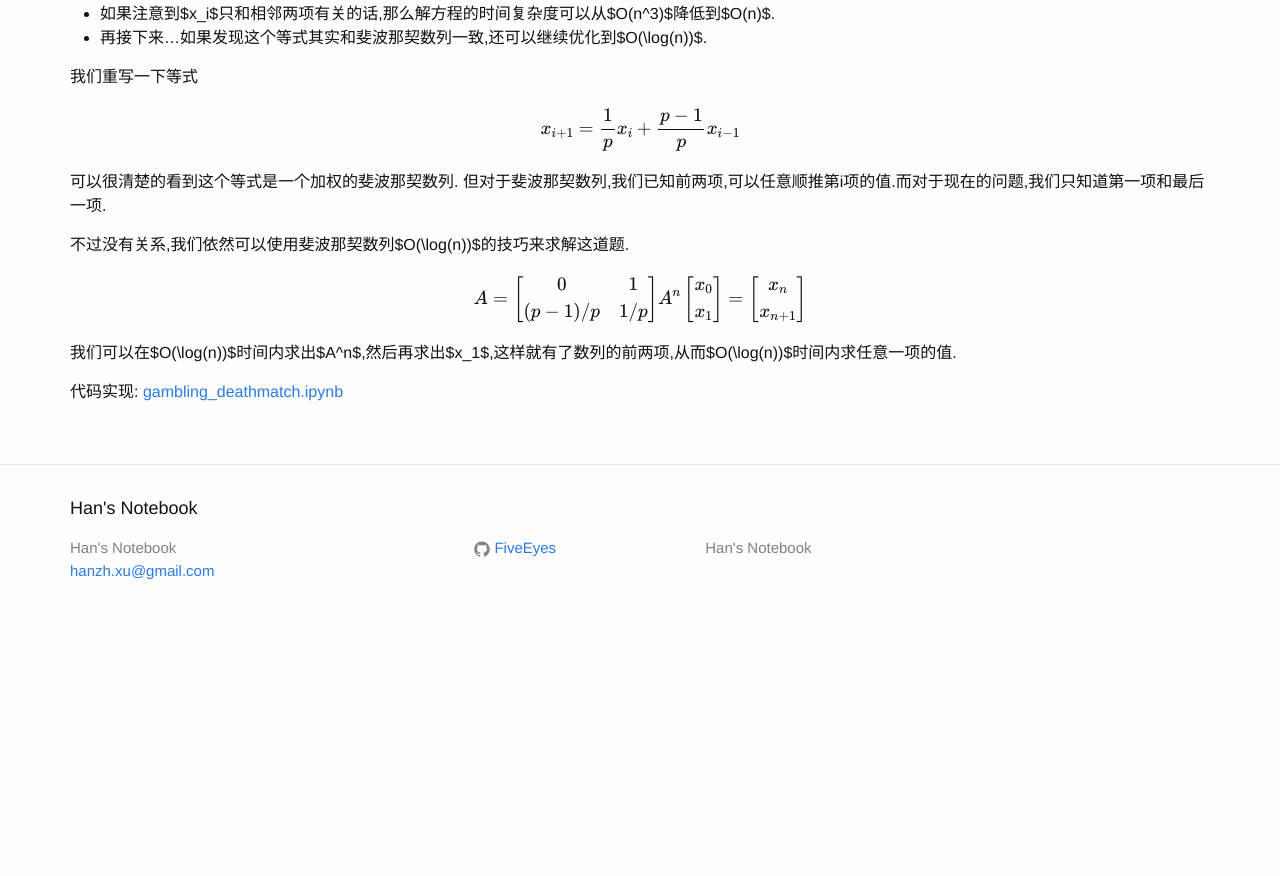
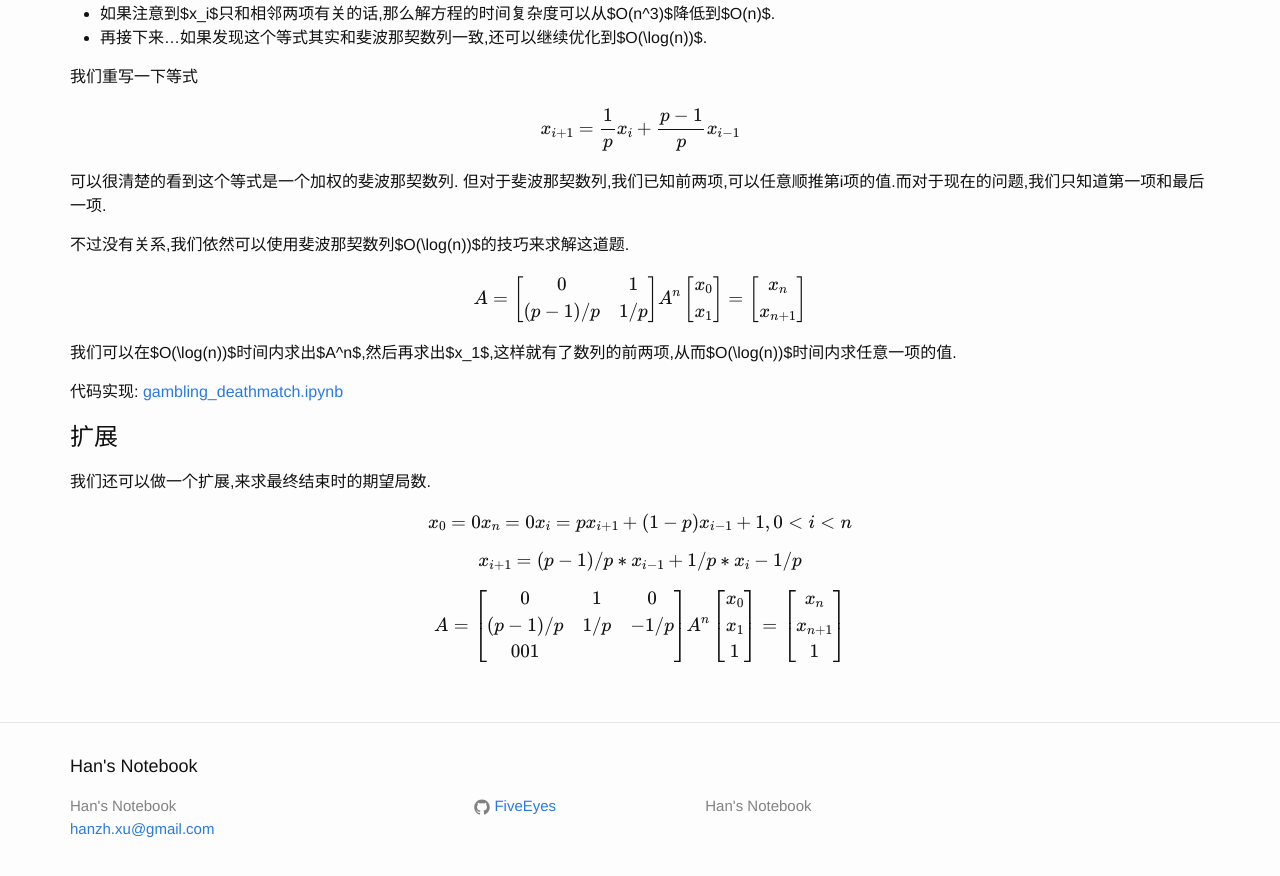
Before and after one commit to FiveEyes/FiveEyes.github.io, a Jekyll site: the page built from _posts/interview/2020-08-06-Gambling-Deathmatch.md, in a window 1280 px wide and 900 px high, scrolled down 963 px. Shown: the top 876 px of the window. Built offline with Jekyll 4.4.1, drawn with Linux system fonts in a browser that asks for light colours; formulas are drawn with MathJax 3; before the commit the page ends 1605 px from its top, so only the background shows below that.

Commit message:
Update 2020-08-06-Gambling-Deathmatch.md

```diff
--- a/_posts/interview/2020-08-06-Gambling-Deathmatch.md
+++ b/_posts/interview/2020-08-06-Gambling-Deathmatch.md
@@ -53,3 +53,13 @@
 我们可以在$O(\log(n))$时间内求出$A^n$,然后再求出$x_1$,这样就有了数列的前两项,从而$O(\log(n))$时间内求任意一项的值.
 
 代码实现: [gambling_deathmatch.ipynb](https://github.com/FiveEyes/FiveEyes.github.io/blob/master/assets/code/gambling_deathmatch.ipynb)
+
+### 扩展
+
+我们还可以做一个扩展,来求最终结束时的期望局数.
+
+$$x_0 = 0 \\ x_n = 0 \\ x_i = p x_{i+1} + (1-p) x_{i-1} + 1, 0 < i < n$$
+
+$$x_{i+1} = (p-1) / p * x_{i-1} + 1 / p * x_i - 1 / p$$
+
+$$ A = \begin{bmatrix} 0 & 1 & 0 \\ (p-1)/p & 1/p & -1/p \\ 0 0 1\end{bmatrix} \\ A^n \begin{bmatrix} x_0 \\ x_1 \\ 1 \end{bmatrix} = \begin{bmatrix} x_n \\ x_{n+1} \\ 1 \end{bmatrix}$$
```
